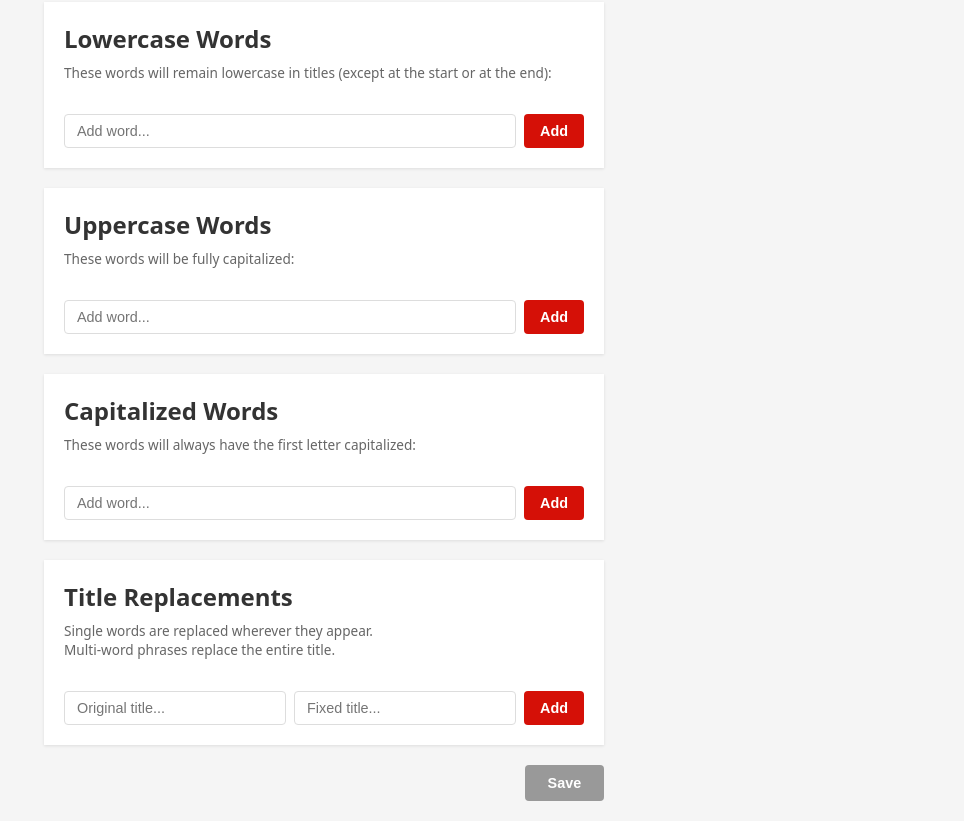
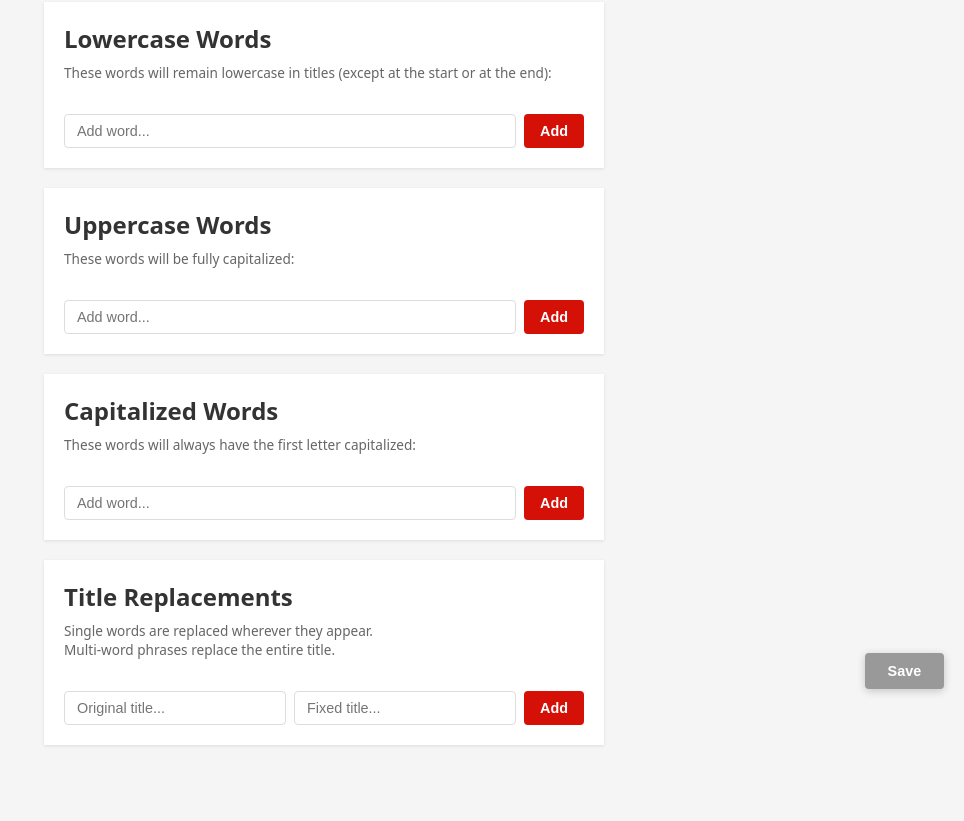
Before and after one commit to bohdanchumak/lastfm-titlecase, a browser extension: page src/config.html in a window 1280 px wide. Shown: the part 91-912 px from the top of the page, without its empty margins (316-1280 px from the left). After the commit the page ends 876 px from the top, so only its background shows below. Drawn offline with Linux system fonts and the light colour scheme; files whose address does not match are found by name.

Commit message:
Make save button's position fixed

```diff
--- a/src/config.css
+++ b/src/config.css
@@ -131,13 +131,15 @@ button {
 }
 
 .save-button {
-	display: block;
+	position: fixed;
+	right: 20px;
+	bottom: 20px;
 	min-width: 5.5em;
-	margin-left: auto;
 	padding: 10px 16px;
 	background: #999;
+	box-shadow: 0 2px 8px rgba(0, 0, 0, 0.2);
+	transition: background 0.2s;
 	pointer-events: none;
-	transition: background 0.2s;
 
 	&.dirty {
 		background: var(--color-accent);
```
